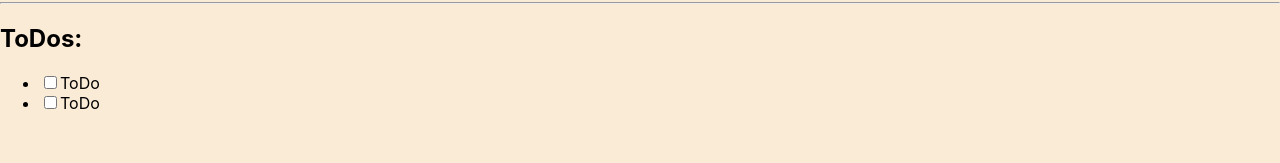
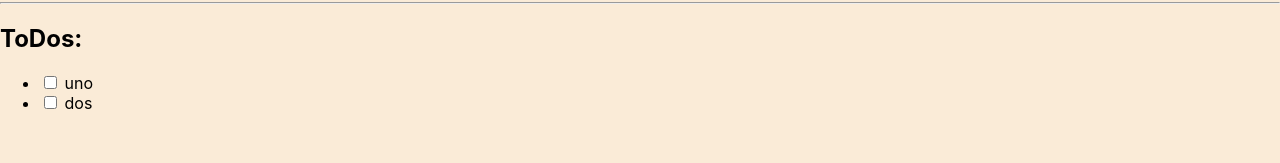
Before and after one commit to becodeorg/verou-5-react-intro-Jonasi-Deetens, a React (Create React App) app: page / in a window 1280 px wide. Shown: the part 132-295 px from the top of the page. Built offline with nearby package versions, Linux system fonts and the light colour scheme.

Commit message:
Add usestates for keeping a list of todos, and create the addtodo functionality

```diff
--- a/src/App.js
+++ b/src/App.js
@@ -1,14 +1,22 @@
+import { useState } from "react";
 import AddToDoForm from "./components/AddToDoForm";
 import Header from "./components/Header";
 import TodoList from "./components/TodoList";
 
 function App() {
+  const initialTodos = ["uno", "dos"];
+  const [todos, setTodos] = useState(initialTodos);
+
+  function addTodo (todo) {
+    setTodos([...todos, todo]);
+  }
+
   return (
     <div className="App">
       < Header />
-      < AddToDoForm />
+      < AddToDoForm addTodo={addTodo}/>
       <hr/>
-      < TodoList />
+      < TodoList todos={todos}/>
     </div>
   );
 }
--- a/src/components/AddToDoForm.js
+++ b/src/components/AddToDoForm.js
@@ -1,11 +1,19 @@
-import React from 'react'
+import React, { useRef } from 'react'
 
-function AddToDoForm() {
+function AddToDoForm({addTodo}) {
+  const inputRef = useRef();
+
+  function submit()
+  {
+    const todo = inputRef.current.value;
+    addTodo(todo);
+  }
+
   return (
     <div>
         <label for="todo">New To Do: </label>
-        <input type="text" id="todo" name="todo" placeholder="Your todo"></input><br />
-        <button type='submit'>Add</button>
+        <input ref={inputRef} type="text" id="todo" name="todo" placeholder="Your todo"></input><br />
+        <button onClick={submit}>Add</button>
     </div>
   )
 }
--- a/src/components/ToDo.js
+++ /dev/null
@@ -1,12 +0,0 @@
-import React, { useState } from 'react'
-
-function ToDo() {
-    return (
-        <li className='todo'>
-            <input type="checkbox" id="todo" name="todo" />
-            ToDo
-        </li>
-    )
-}
-
-export default ToDo
--- a/src/components/TodoList.js
+++ b/src/components/TodoList.js
@@ -1,13 +1,15 @@
 import React from 'react'
-import ToDo from './ToDo'
 
-function TodoList() {
+function TodoList({todos}) {
   return (
     <div>
         <h2>ToDos:</h2>
-        <ul className='todo-list'>
-            < ToDo />
-            < ToDo />
+        <ul>
+          {todos.map((todo) => (
+            <li>
+              <input type="checkbox" /> {todo}
+            </li>
+          ))}
         </ul>
     </div>
   )
```
